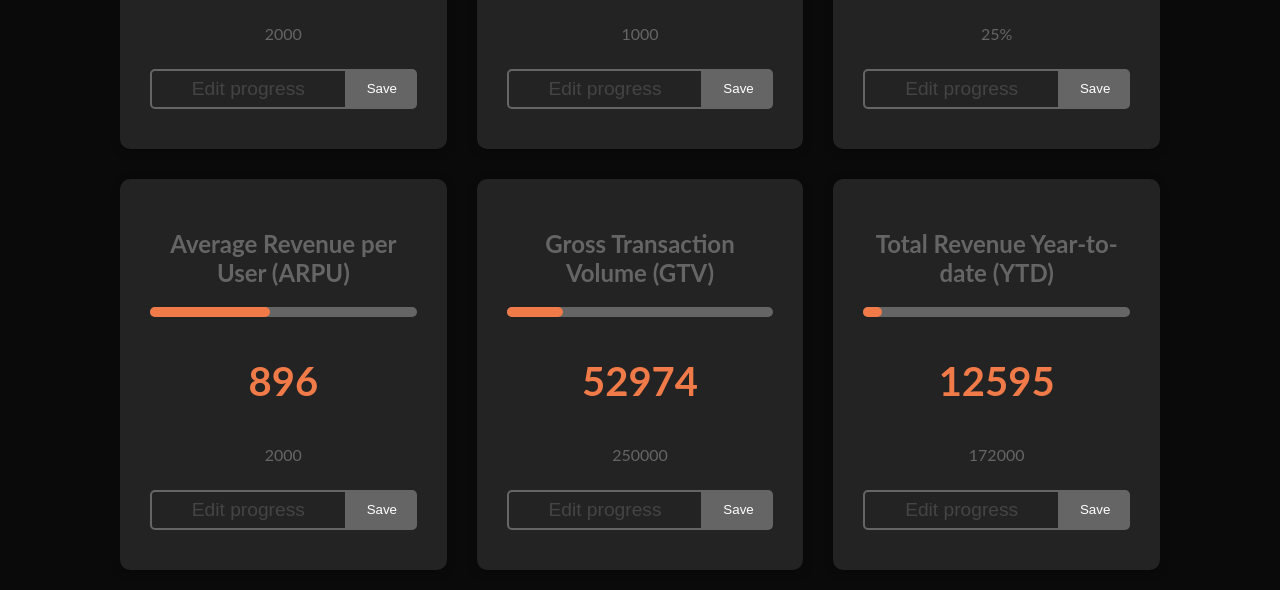
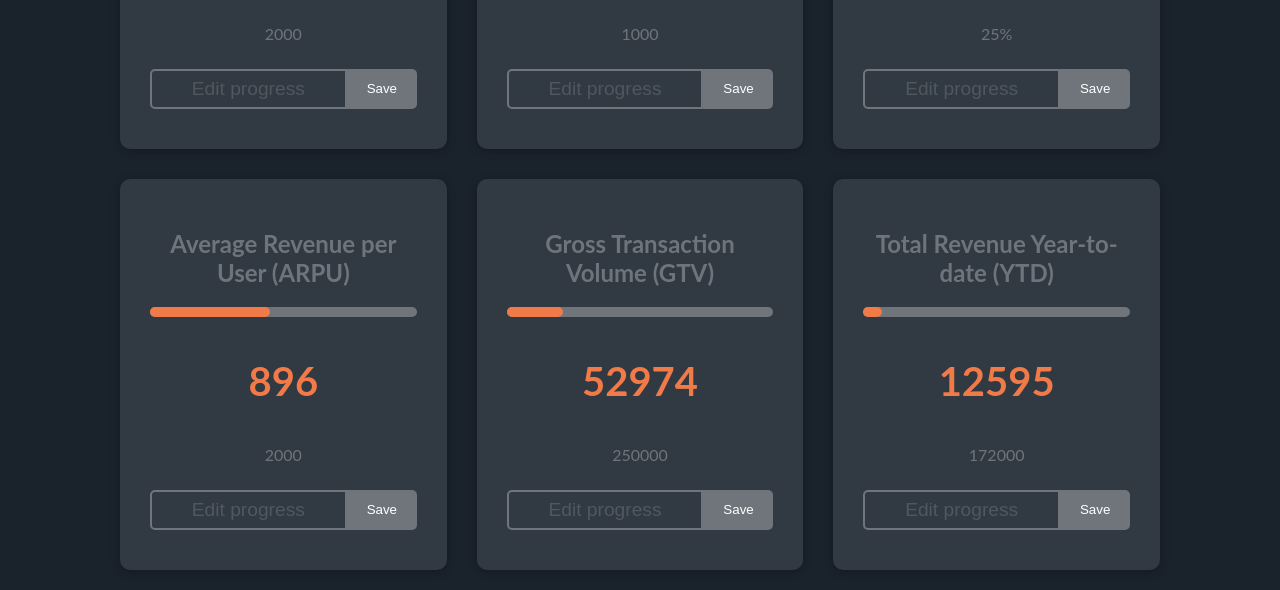
Before and after one commit to remoremote/mw-dash, a plain HTML site: page index.html in a window 1280 px wide. Shown: the part 420-1010 px from the top of the page. Drawn offline with Linux system fonts and the light colour scheme.

Commit message:
changes in style

```diff
--- a/style.css
+++ b/style.css
@@ -1,5 +1,5 @@
 :root {
-  --main-bg-color: #0a0a0a;
+  --main-bg-color: #1a222c;
   --main-text-color: #ffffff;
   --text-opacity: 0.3;
   --progress-bar-color: #f07a48;
```
